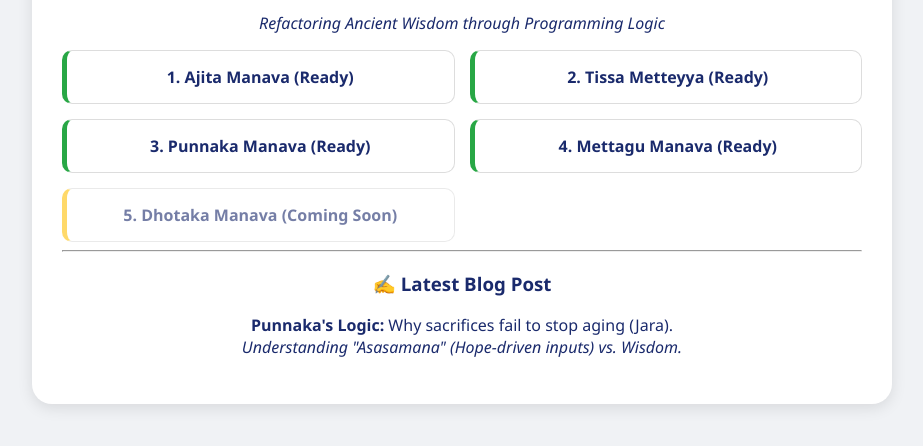
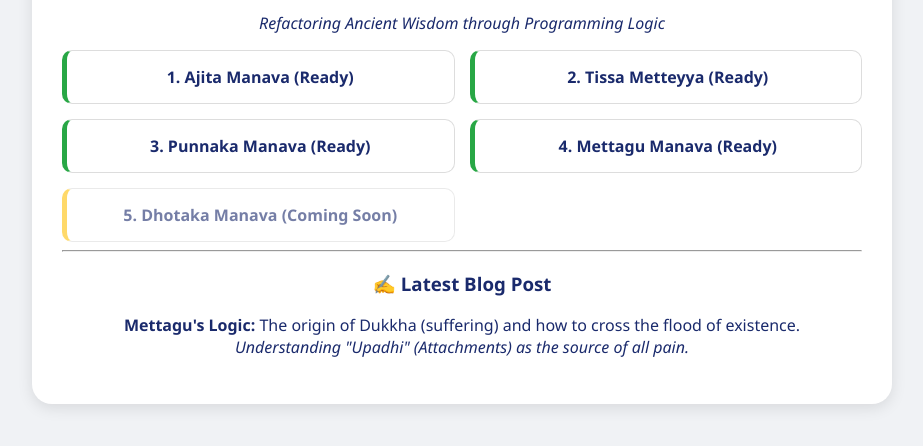
Before and after one commit to WANdee2025/The-Sixteen-Yong-Wisemen, a plain HTML site: page index.html in a window 1280 px wide. Shown: the part 174-620 px from the top of the page, without its empty margins (178-1101 px from the left). Drawn offline with Linux system fonts and the light colour scheme.

Commit message:
Update latest blog post information

```diff
--- a/index.html
+++ b/index.html
@@ -31,8 +31,8 @@
 
     <hr>
     <h3>✍️ Latest Blog Post</h3>
-    <p><b>Punnaka's Logic:</b> Why sacrifices fail to stop aging (Jara). <br>
-    <i>Understanding "Asasamana" (Hope-driven inputs) vs. Wisdom.</i></p>
+    <p><b>Mettagu's Logic:</b> The origin of Dukkha (suffering) and how to cross the flood of existence. <br>
+    <i>Understanding "Upadhi" (Attachments) as the source of all pain.</i></p>
 </div>
 
 </body>
```
